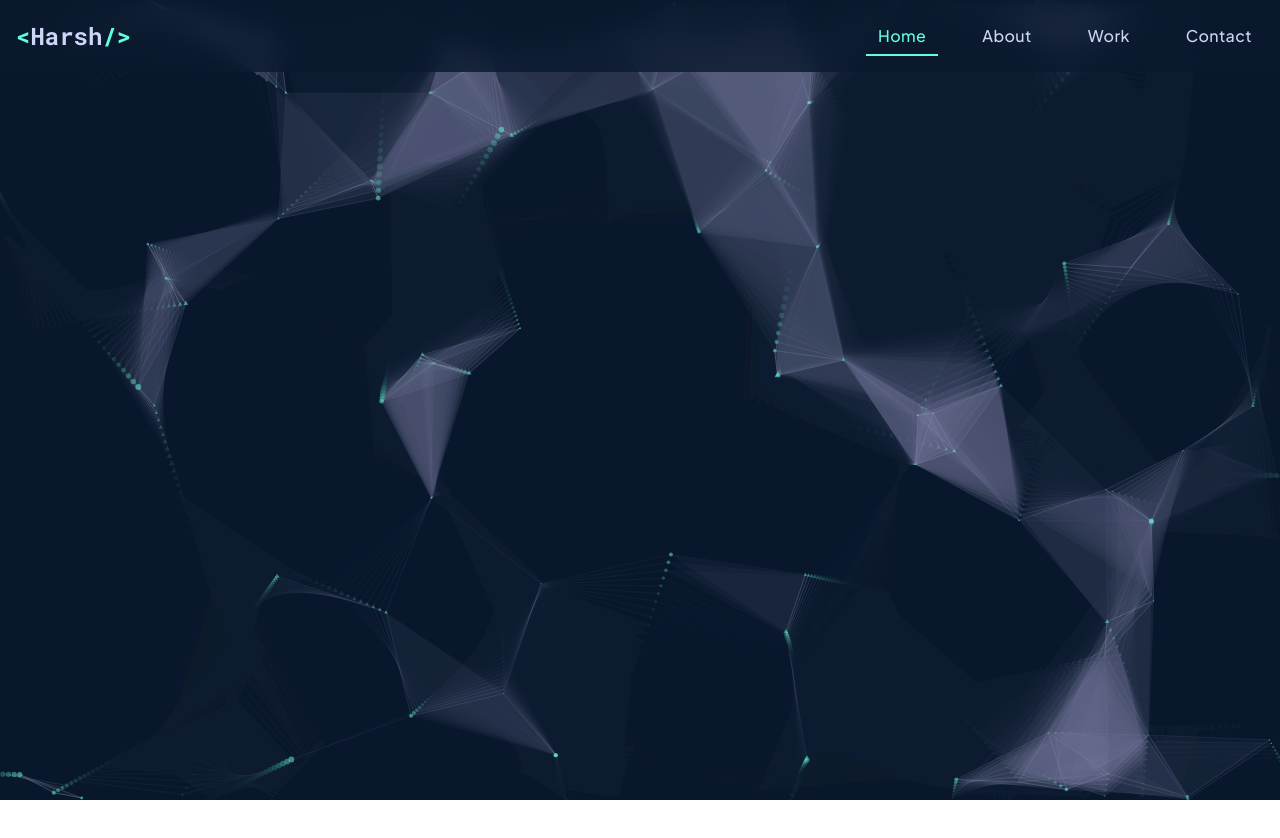
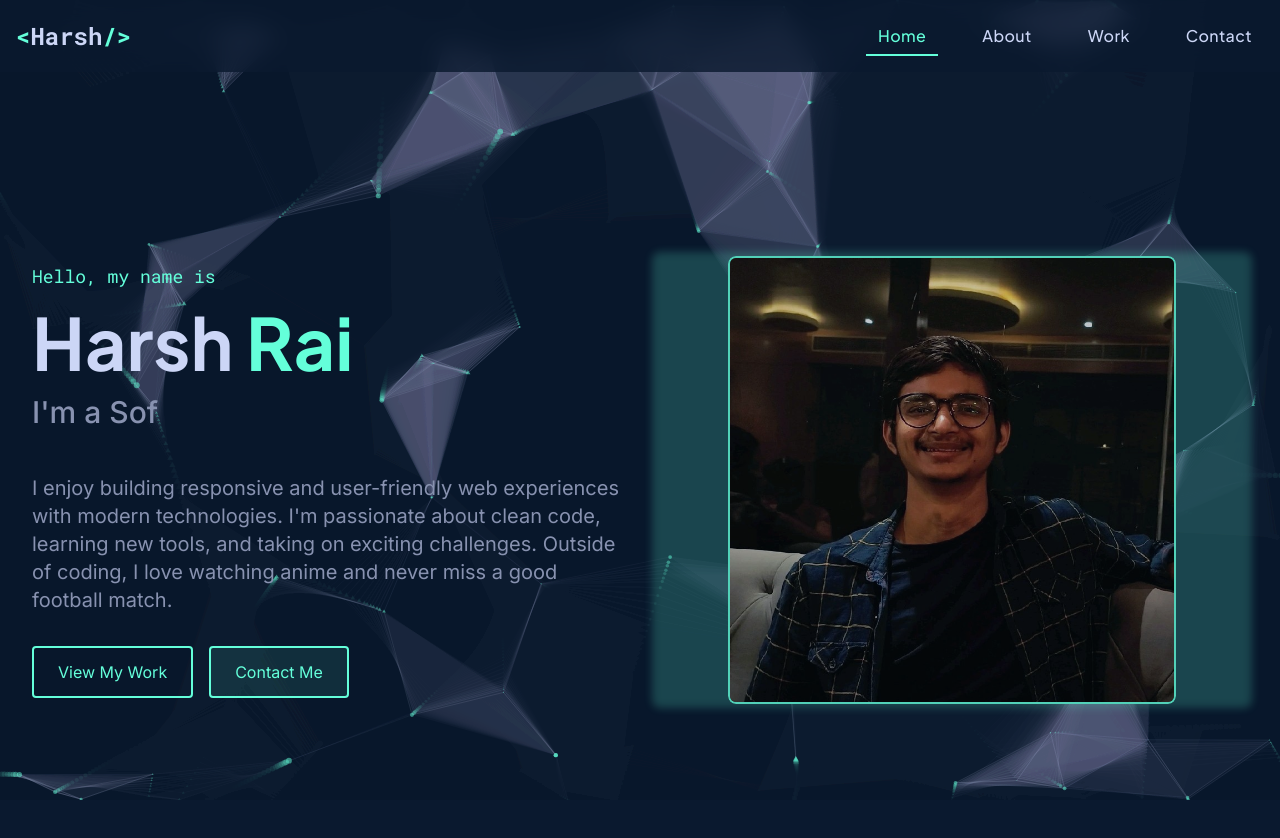
Before and after one commit to Harsh2563/my_portfolio, a React (Vite) app: page / in a window 1280 px wide. Shown: the top 838 px of the page. Before the commit the page ends 800 px from the top, so only its background shows below. Built offline with nearby package versions, Linux system fonts and the light colour scheme.

Commit message:
feat: added hero section

```diff
--- a/src/App.css
+++ b/src/App.css
@@ -49,6 +49,20 @@ button:hover {
   transform: none;
 }
 
+/* Typing cursor animation */
+@keyframes blink {
+  0%, 100% {
+    border-color: transparent;
+  }
+  50% {
+    border-color: var(--tw-colors-secondary, #64ffda);
+  }
+}
+
+.border-r-2 {
+  animation: blink 1s step-end infinite;
+}
+
 /* Custom animations for elements */
 @keyframes fadeIn {
   from {
--- a/src/App.tsx
+++ b/src/App.tsx
@@ -1,6 +1,8 @@
 import './App.css'
-import ParticleBackground from './components/ParticleBackground'
+import ParticleBackground from './components/ui/ParticleBackground'
 import Navbar from './components/Navbar'
+import Hero from './components/sections/Hero'
+import Section from './components/sections/Section'
 
 function App() {
   return (
@@ -10,6 +12,9 @@ function App() {
       </div>
       <div className="relative z-10">
         <Navbar />
+        <Section id="home">
+          <Hero />
+        </Section>
       </div>
     </div>
   )
--- /dev/null
+++ b/src/components/sections/Hero.tsx
@@ -0,0 +1,81 @@
+import { useEffect, useRef } from 'react';
+import Typewriter from '../ui/Typewriter';
+
+const Hero = () => {
+  const professions = [
+    "Web Developer",
+    "DSA Enthusiast",
+    "Software Engineer",
+    "Tech Enthusiast",
+    "Problem Solver",
+    "Anime Lover",
+    "Football Fan"
+  ];
+
+  const heroRef = useRef<HTMLDivElement>(null);
+
+  useEffect(() => {
+    if (heroRef.current) {
+      heroRef.current.style.opacity = "1";
+    }
+  }, []);
+
+  return (
+    <div
+      ref={heroRef}
+      className="min-h-[calc(100vh-5rem)] flex items-center transition-opacity duration-1000 opacity-0"
+      style={{ paddingTop: "5rem" }}
+    >
+      <div className="container mx-auto px-4">
+        <div className="flex flex-col-reverse lg:flex-row items-center justify-between gap-8">
+          {/* Left side - Text content */}
+          <div className="w-full lg:w-1/2 text-left">
+            <div className="mb-4">
+              <span className="text-secondary font-mono text-lg">Hello, my name is</span>
+            </div>
+
+            <h1 className="text-5xl md:text-6xl lg:text-7xl font-bold font-display mb-4">
+              <span className="text-textPrimary">Harsh</span>
+              <span className="text-secondary"> Rai</span>
+            </h1>
+
+            <div className="flex text-2xl md:text-3xl font-medium mb-8 text-textSecondary h-12">
+              <span className="mr-2">I'm a </span>
+              <Typewriter texts={professions} typingSpeed={80} deletingSpeed={40} />
+            </div>
+
+            <p className="text-textSecondary text-lg md:text-xl mb-8 max-w-2xl">
+            I enjoy building responsive and user-friendly web experiences with modern technologies. I'm passionate about clean code, learning new tools, and taking on exciting challenges. Outside of coding, I love watching anime and never miss a good football match.
+            </p>
+
+            <div className="flex flex-wrap gap-4">
+              <button className="px-6 py-3 rounded border-2 border-secondary text-secondary hover:bg-secondary hover:bg-opacity-10 transition-all">
+                View My Work
+              </button>
+              <button className="px-6 py-3 rounded bg-secondary bg-opacity-10 text-secondary border-2 border-secondary hover:bg-opacity-20 transition-all">
+                Contact Me
+              </button>
+            </div>
+          </div>
+
+          {/* Right side - Image (hidden on mobile) */}
+          <div className="w-full lg:w-1/2 hidden md:block">
+            <div className="relative group">
+              <div className="absolute -inset-1 bg-secondary opacity-20 rounded-lg blur-sm group-hover:opacity-30 transition-opacity duration-300"></div>
+              <div className="relative overflow-hidden rounded-lg max-w-md mx-auto">
+                <img
+                  src="/photo.jpg"
+                  alt="Harsh Rai"
+                  className="w-full h-auto object-cover border-2 border-secondary rounded-lg"
+                />
+                <div className="absolute inset-0 bg-primary opacity-20 hover:opacity-0 transition-opacity duration-300"></div>
+              </div>
+            </div>
+          </div>
+        </div>
+      </div>
+    </div>
+  );
+};
+
+export default Hero;
--- /dev/null
+++ b/src/components/sections/Section.tsx
@@ -0,0 +1,22 @@
+import { ReactNode } from 'react';
+
+interface SectionProps {
+  id: string;
+  children: ReactNode;
+  className?: string;
+}
+
+const Section: React.FC<SectionProps> = ({ id, children, className = '' }) => {
+  return (
+    <section
+      id={id}
+      className={`min-h-screen py-20 px-4 ${className}`}
+    >
+      <div className="container mx-auto">
+        {children}
+      </div>
+    </section>
+  );
+};
+
+export default Section;
--- /dev/null
+++ b/src/components/ui/Typewriter.tsx
@@ -0,0 +1,75 @@
+import { useState, useEffect, useRef } from 'react';
+
+interface TypewriterProps {
+  texts: string[];
+  typingSpeed?: number;
+  deletingSpeed?: number;
+  delayBetweenTexts?: number;
+}
+
+const Typewriter: React.FC<TypewriterProps> = ({
+  texts,
+  typingSpeed = 100,
+  deletingSpeed = 50,
+  delayBetweenTexts = 1000
+}) => {
+  const [currentTextIndex, setCurrentTextIndex] = useState(0);
+  const [currentText, setCurrentText] = useState('');
+  const [isDeleting, setIsDeleting] = useState(false);
+  const [isWaiting, setIsWaiting] = useState(false);
+
+  const timeoutRef = useRef<ReturnType<typeof setTimeout> | null>(null);
+
+  useEffect(() => {
+    const currentFullText = texts[currentTextIndex];
+
+    const handleTyping = () => {
+      if (isWaiting) {
+        timeoutRef.current = setTimeout(() => {
+          setIsWaiting(false);
+          setIsDeleting(true);
+        }, delayBetweenTexts);
+        return;
+      }
+
+      if (!isDeleting && currentText === currentFullText) {
+        setIsWaiting(true);
+        return;
+      }
+
+      if (isDeleting && currentText === '') {
+        setIsDeleting(false);
+        setCurrentTextIndex((prevIndex) => (prevIndex + 1) % texts.length);
+        return;
+      }
+
+      const speed = isDeleting ? deletingSpeed : typingSpeed;
+
+      timeoutRef.current = setTimeout(() => {
+        setCurrentText((prevText) => {
+          if (isDeleting) {
+            return prevText.substring(0, prevText.length - 1);
+          } else {
+            return currentFullText.substring(0, prevText.length + 1);
+          }
+        });
+      }, speed);
+    };
+
+    handleTyping();
+
+    return () => {
+      if (timeoutRef.current) {
+        clearTimeout(timeoutRef.current);
+      }
+    };
+  }, [currentText, currentTextIndex, isDeleting, isWaiting, texts, delayBetweenTexts, deletingSpeed, typingSpeed]);
+
+  return (
+    <span className="border-r-2 border-secondary pr-1">
+      {currentText}
+    </span>
+  );
+};
+
+export default Typewriter;
```
Also changed, not shown: src/components/ui/ParticleBackground.tsx (renamed from src/components/ParticleBackground.tsx).
